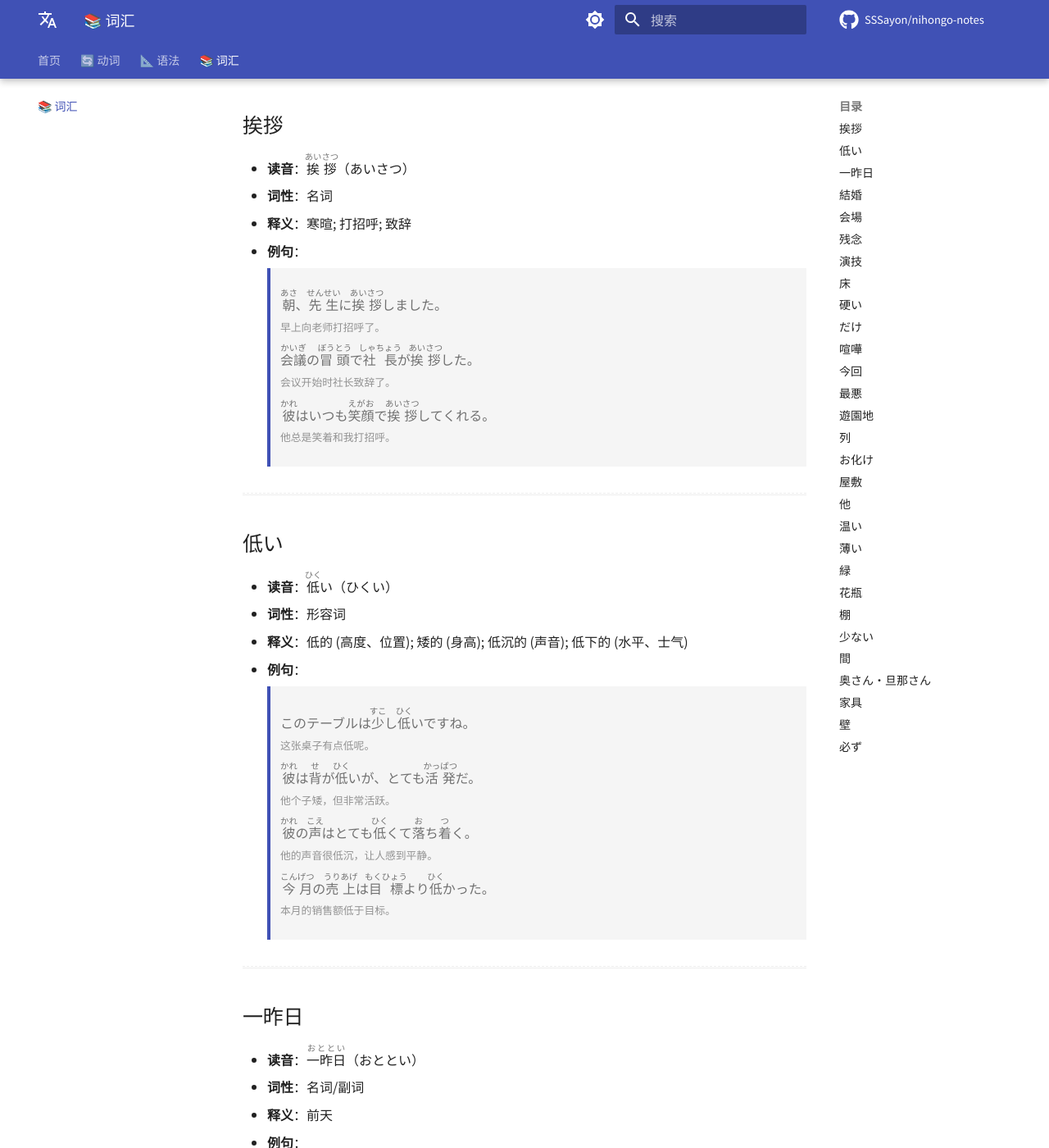
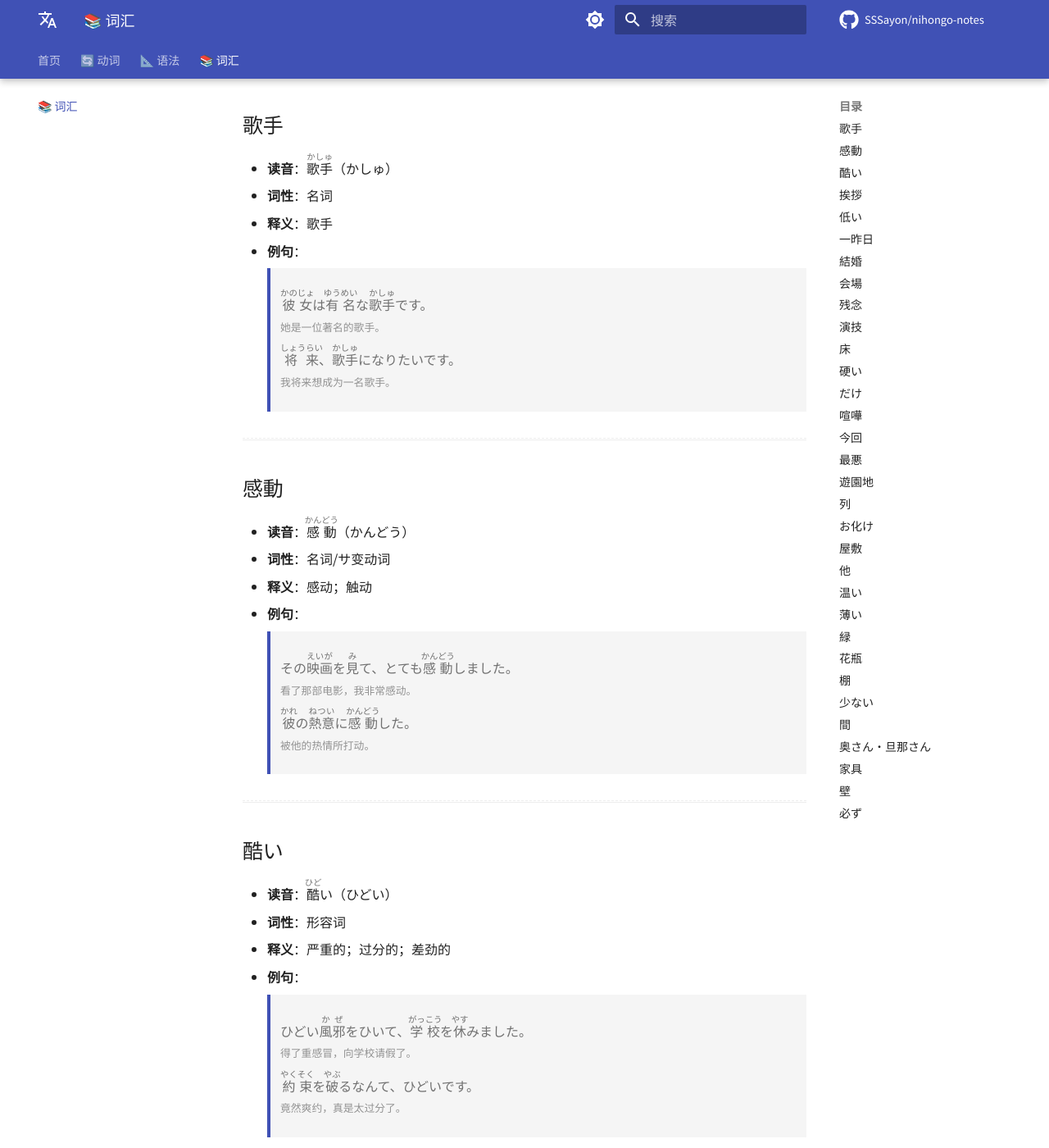
Before and after one commit to SSSayon/nihongo-notes, an MkDocs documentation site: the page built from docs/vocabulary.md, in a window 1280 px wide and 1400 px high, scrolled down 228 px. Shown: the whole window at 82% size. Built offline with MkDocs 1.6.1 and Material for MkDocs 9.7.7, drawn with Linux system fonts in a browser that asks for light colours; comment, search, counter and statistics services are not loaded.

Commit message:
chore: update site content

```diff
--- a/docs/vocabulary.md
+++ b/docs/vocabulary.md
@@ -2,7 +2,67 @@
 
 记录名词、形容词等词汇。
 
-共 **29** 个词汇
+共 **32** 个词汇
+
+---
+
+## 歌手
+
+- **读音**：<ruby>歌手<rt>かしゅ</rt></ruby>（かしゅ）
+- **词性**：名词
+- **释义**：歌手
+
+- **例句**：
+
+    > <div class="example-box">
+    > <ruby>彼女<rt>かのじょ</rt></ruby>は<ruby>有名<rt>ゆうめい</rt></ruby>な<ruby>歌手<rt>かしゅ</rt></ruby>です。
+    > <br><small>她是一位著名的歌手。</small>
+    > </div>
+
+    > <div class="example-box">
+    > <ruby>将来<rt>しょうらい</rt></ruby>、<ruby>歌手<rt>かしゅ</rt></ruby>になりたいです。
+    > <br><small>我将来想成为一名歌手。</small>
+    > </div>
+
+---
+
+## 感動
+
+- **读音**：<ruby>感動<rt>かんどう</rt></ruby>（かんどう）
+- **词性**：名词/サ变动词
+- **释义**：感动；触动
+
+- **例句**：
+
+    > <div class="example-box">
+    > その<ruby>映画<rt>えいが</rt></ruby>を<ruby>見<rt>み</rt></ruby>て、とても<ruby>感動<rt>かんどう</rt></ruby>しました。
+    > <br><small>看了那部电影，我非常感动。</small>
+    > </div>
+
+    > <div class="example-box">
+    > <ruby>彼<rt>かれ</rt></ruby>の<ruby>熱意<rt>ねつい</rt></ruby>に<ruby>感動<rt>かんどう</rt></ruby>した。
+    > <br><small>被他的热情所打动。</small>
+    > </div>
+
+---
+
+## 酷い
+
+- **读音**：<ruby>酷<rt>ひど</rt></ruby>い（ひどい）
+- **词性**：形容词
+- **释义**：严重的；过分的；差劲的
+
+- **例句**：
+
+    > <div class="example-box">
+    > ひどい<ruby>風邪<rt>かぜ</rt></ruby>をひいて、<ruby>学校<rt>がっこう</rt></ruby>を<ruby>休<rt>やす</rt></ruby>みました。
+    > <br><small>得了重感冒，向学校请假了。</small>
+    > </div>
+
+    > <div class="example-box">
+    > <ruby>約束<rt>やくそく</rt></ruby>を<ruby>破<rt>やぶ</rt></ruby>るなんて、ひどいです。
+    > <br><small>竟然爽约，真是太过分了。</small>
+    > </div>
 
 ---
 
```
Also changed, not shown: docs/index.md (+3 -3 lines), 1 other file.
